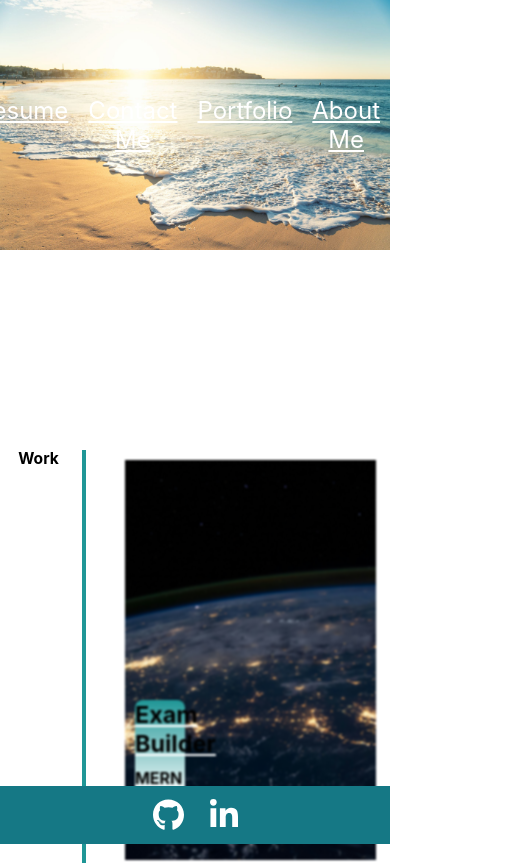
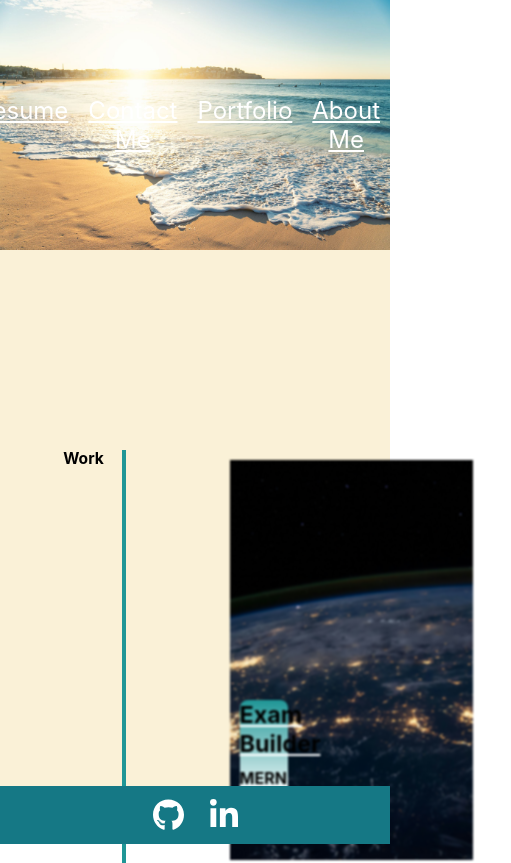
Before and after one commit to mcgintyb14/Development-Portfolio, a React (Create React App) app: page /portfolio in a window 390 px wide. Shown: the top 863 px of the page, 511 px wide, since content can reach past the window. Built offline with nearby package versions, Linux system fonts and the light colour scheme.

Commit message:
minor style changes to update aboutme page

```diff
--- a/src/components/Pages/aboutme.jsx
+++ b/src/components/Pages/aboutme.jsx
@@ -5,10 +5,10 @@ import headshot from "../../../public/headshot.jpg"; // Import the headshot imag
 function AboutMe() {
   return (
     <div
-      style={{ width: "80%", margin: "auto", position: "relative" }}
+      style={{ width: "80%", margin: "auto", position: "relative"}}
       id="bio"
     >
-      <h1 style={{ textAlign: "center" }}> About Me </h1>
+      <h1 style={{ position: 'relative', left: '20%', marginBottom: '30px',  marginTop: '40px'}}> About Me </h1>
       <div style={{ display: "flex", alignItems: "flex-start" }}>
         <img
           src={headshot}
@@ -35,7 +35,7 @@ function AboutMe() {
             this page will be used as a portfolio of my work as I continue to
             develop and hone better skills.{" "}
           </p>
-          <h2 style={{ textAlign: "center", marginBottom: "5vh", marginTop: "5vh" }}>
+          <h2 style={{ position: 'relative', left: '5%', marginBottom: '30px', marginTop: '40px'}}>
             Work Bio
           </h2>
           <p>
--- a/src/components/Pages/contactme.jsx
+++ b/src/components/Pages/contactme.jsx
@@ -1,4 +1,4 @@
-// ContactMe.js
+// ContactMe.jsx
 
 import React, { useState } from 'react';
 
@@ -6,34 +6,37 @@ function ContactMe() {
   const [subject, setSubject] = useState('');
   const [body, setBody] = useState('');
 
-  const handleSubmit = () => {
+  const handleSubmit = (e) => {
+    e.preventDefault(); // Prevent default form submission
     const emailAddress = 'brendan.mcginty14@gmail.com';
     const mailtoLink = `mailto:${emailAddress}?subject=${encodeURIComponent(subject)}&body=${encodeURIComponent(body)}`;
     window.location.href = mailtoLink;
   };
 
   return (
-    <div>
-      <h1>Contact Me</h1>
+    <div style={{ display: 'flex', flexDirection: 'column', alignItems: 'center' }}>
+      <h1 style={{ marginBottom: '40px', marginTop: '40px'}}>Contact Me</h1>
       <form onSubmit={handleSubmit}>
-        <div>
-          <label htmlFor="subject">Subject:</label>
+        <div style={{ marginBottom: '20px' }}>
+          <label htmlFor="subject" style={{ marginRight: '10px' }}>Subject:</label>
           <input
             type="text"
             id="subject"
             value={subject}
             onChange={(e) => setSubject(e.target.value)}
+            style={{ width: '80%', padding: '10px', borderRadius: '5px', border: '1px solid #ccc' }}
           />
         </div>
-        <div>
-          <label htmlFor="body">Body:</label>
+        <div style={{ marginBottom: '20px' }}>
+          <label htmlFor="body" style={{ marginRight: '10px' }}>Body:</label>
           <textarea
             id="body"
             value={body}
             onChange={(e) => setBody(e.target.value)}
+            style={{ width: '160%', minHeight: '200px', padding: '10px', borderRadius: '5px', border: '1px solid #ccc' }}
           />
         </div>
-        <button type="submit">Send Email</button>
+        <button type="submit" style={{ padding: '10px 20px', backgroundColor: '#007bff', color: 'white', border: 'none', borderRadius: '5px', cursor: 'pointer' }}>Send Email</button>
       </form>
     </div>
   );
--- a/src/index.css
+++ b/src/index.css
@@ -20,7 +20,10 @@ body {
   --page-margin: 100px;
 }
 
-
+#root {
+  background-color: rgb(250, 241, 215);
+  height: 100vh;
+}
 
 /* The below code defines the layout for the body of the HTML, defining it as a flexbox layout with its children sections
 dislpayed as a column with a black background color */
@@ -175,182 +178,3 @@ footer {
   margin-right: 0px;
   padding-right: 0px;
 }
-
-/* The below code represents different media queries for custom breakpoints for the page. This was done so that the page is responsive to any resolution changes */
-
-@media screen and (max-width: 1300px ) {
-
-  #Work,
-  #About-Me,
-  #Contact-Me {
-      margin-left: 10px;
-  }
-
-  #About-Me h1,
-  #Work h1,
-  #Contact-Me h1 {
-      font-size: 30px;
-      border: none;
-  }
-
-  header {
-      height: 150%;
-      width: 100%;
-  }
-
-  .name,
-  .links li {
-      font-size: 20px;
-     justify-content: flex-start;
-     flex-wrap: wrap;
-     margin-left: 0px;
-  }
-
-  .name {
-      position: relative;
-      top: 10px;
-      height: 35px;
-  }
-
-  .links a {
-      display: flex;
-      flex-direction: row;
-      margin-right: 0px;
-      justify-content: flex-start;
-  }
-
-  #home-container {
-    min-height: 500px;
-    color: blue;
-  }
-
-  #bio p{
-      font-size: 30px;
-      font-weight: bold;
-  }
-
-  #work-links1,
-  #work-links2,
-  #work-links3,
-  #work-links4 {
-      height: 220px;
-      width: 210px;
-      display: flex;
-      flex-direction: column;
-      flex-wrap: wrap;
-  }
-  .About-Me {
-      display: flex;
-      flex-direction: row;
-  }
-
-  main {
-      display: flex;
-      flex-direction: column;
-  }
-
-  #Contact-Links a {
-      font-size: 12px;
-      margin-bottom: 30px;
-  }
-
-  .work-links a {
-      width: 100px;
-      height: 100px;
-  }
-}
-
-@media screen and (max-width: 850px) {
-
-
-
-  .header {
-     display: flex;
-     flex-direction: column;
-      height: 20%;
-  }
-
-  .name {
-      font-size: 13px;
-      width: 40%;
-  }
-
-  .work-links {
-      padding-left: 10px;
-  }
-
-  #selfie {
-      margin-left: 20px;
-      margin-top: 20px;
-      display: flex;
-      justify-content: center;
-  }
-
-  #work-links1,
-  #work-links2,
-  #work-links3,
-  #work-links4 {
-      position: relative;
-      background-size: cover;
-      background-position: center;
-      max-width: 100px;
-      max-height: 100px;
-      margin-right: 10px;
-      color: white;
-      filter: blur(1px);
-      transition: .2s ease;
-      margin: 10px;
-  }
-
-  #work-links1 {
-      width: 100px;
-      max-height: 50px;
-  }
-
-  .work-links div {
-      font-size: 50%;
-      height: 30%
-  }
-
-#Contact-Links a {
-  margin: 10px;
-}
-
-#subtitle-header {
-  width: 150%;
-  font-size: 14px;
-}
-
-#selfie {
-  display: flex;
-  flex-direction: row;
-  justify-content: center;
-  align-items: center;
-}
-
-}
-
-
-@media screen and (max-width: 768px ) {
-  #selfie {
-      margin-left: 20px;
-  }
-
-}
-
-@media screen and (max-width: 735px) {
-  .name {
-      font-size: 13px;
-      /* width: 45%; */
-  }
-
-  .links li {
-      font-size: 13px;
-  }
-}
-
-@media screen and (max-width: 440px) {
-  #bio {
-      font-size: 5px;
-  }
-}
```
